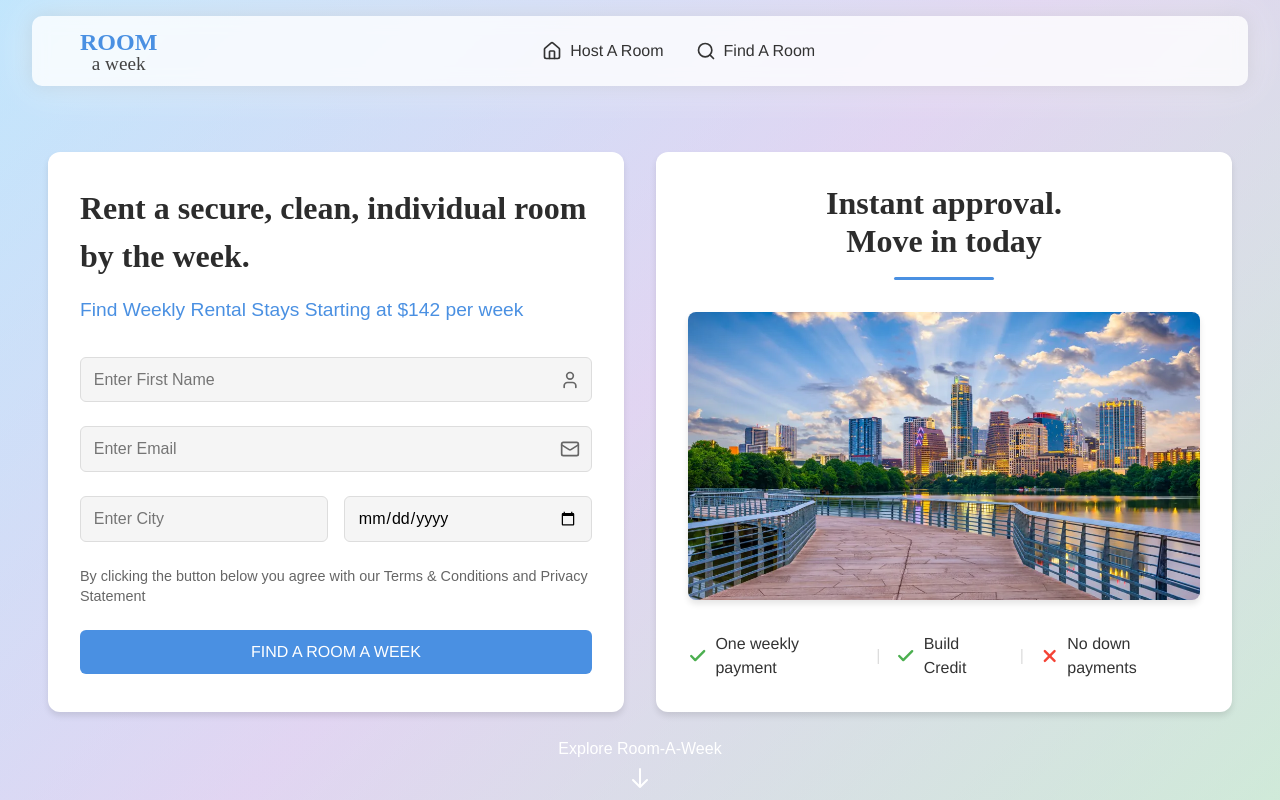
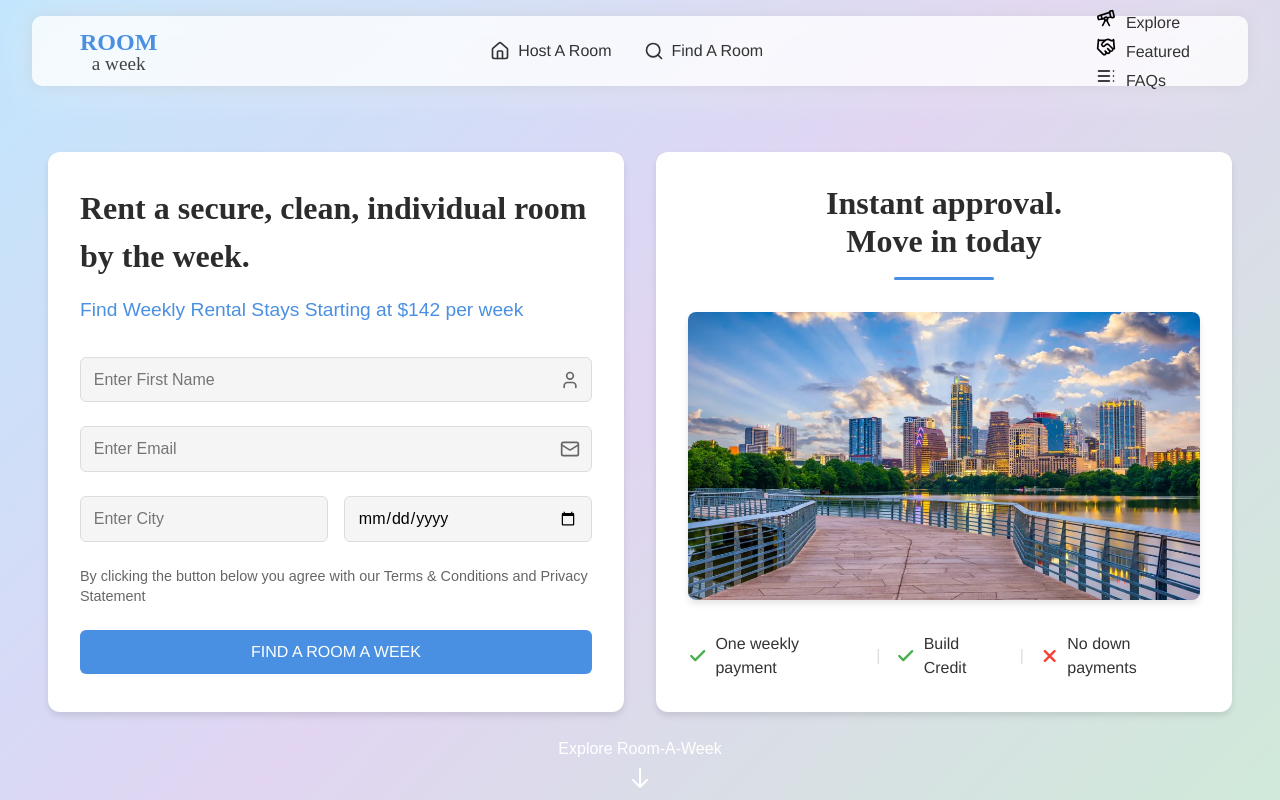
Before and after one commit to terrxrmachine/room-a-week, a React (Vite) app: page / in a window 1280 px wide. Shown: the top 800 px of the page. Built offline with nearby package versions, Linux system fonts and the light colour scheme; a web font is replaced by a local one.

Commit message:
Add navigation buttons to the header

```diff
--- a/src/components/Explore/Explore.jsx
+++ b/src/components/Explore/Explore.jsx
@@ -1,9 +1,9 @@
 import styles from "./Explore.module.css";
 import Button from "../ui/Buttons/Button";
 
-function Explore() {
+function Explore({ id }) {
   return (
-    <div className={styles.container}>
+    <div id={"explore"} className={styles.container}>
       <div className={styles.content}>
         <h2 className={styles.title}>Find a Room A Week</h2>
         <p className={styles.text}>
--- a/src/components/FAQ/FAQ.jsx
+++ b/src/components/FAQ/FAQ.jsx
@@ -3,9 +3,9 @@ import FAQCard from "./FAQCard/FAQCard";
 import InfoCard from "./InfoCard/InfoCard";
 import styles from "./FAQ.module.css";
 
-function FAQ() {
+function FAQ({id}) {
   return (
-    <div className={styles.container}>
+    <div  id={"faqs"} className={styles.container}>
       <div className={styles.forms}>
         <FAQCard />
         <InfoCard />
--- a/src/components/Featured/Featured.jsx
+++ b/src/components/Featured/Featured.jsx
@@ -2,7 +2,7 @@ import styles from "./Featured.module.css";
 import { useEffect, useState } from "react";
 import { logos } from "../../constants/logos";
 
-function Featured() {
+function Featured({id}) {
   const [isMobile, setIsMobile] = useState(false);
 
   useEffect(() => {
@@ -16,6 +16,7 @@ function Featured() {
 
   return (
     <section className={styles.featured}>
+      <div id={"featured"} className={styles.container}></div>
       <div className={styles.container}>
         <h2 className={styles.title}>
           <span className={styles.highlight}>Co-Living</span> AS FEATURED ON
--- a/src/components/Header/Header.jsx
+++ b/src/components/Header/Header.jsx
@@ -1,9 +1,21 @@
 import { Helmet } from "react-helmet-async";
 import { Link, NavLink } from "react-router-dom";
-import { Home, Search } from "lucide-react";
+import { Home, Search, Telescope, Handshake, TableOfContents } from "lucide-react";
 import styles from "./Header.module.css";
 
 function Header() {
+  const scrollToElement = (elementId) => {
+    const element = document.getElementById(elementId);
+    if (element) {
+      const scrollOptions = {
+        behavior: "smooth",
+        block: elementId === "faqs" ? "start" : "center", // from "start" only for FAQs for better view
+      };
+      element.scrollIntoView(scrollOptions);
+    }
+  };
+
+
   return (
     <>
       <Helmet>
@@ -40,6 +52,39 @@ function Header() {
               <span className={styles.mobileText}>Rent</span>
             </NavLink>
           </nav>
+
+          <div className="MenuButtonsWrapper">
+            <div className="MenuItem">
+              <Telescope size={20} />
+              <button
+                className={`${styles.MenuButtons}`}
+                onClick={() => scrollToElement("explore")}
+              >
+                Explore
+              </button>
+            </div>
+
+            <div className="MenuItem">
+              <Handshake size={20} />
+              <button
+                className={`${styles.MenuButtons}`}
+                onClick={() => scrollToElement("featured")}
+              >
+                Featured
+              </button>
+            </div>
+
+            <div className="MenuItem">
+              <TableOfContents size={20} />
+              <button
+                className={`${styles.MenuButtons}`}
+                onClick={() => scrollToElement("faqs")}
+              >
+                FAQs
+              </button>
+            </div>
+          </div>
+
         </div>
       </header>
     </>
--- a/src/components/Header/Header.module.css
+++ b/src/components/Header/Header.module.css
@@ -83,6 +83,32 @@
   width: 100%;
 }
 
+.MenuButtonsWrapper {
+  display: flex;
+  gap: 30px;
+  margin-top: 1rem;
+}
+
+.MenuItem {
+  display: flex;
+  align-items: center;
+  gap: 8px;
+}
+
+.MenuButtons {
+  padding: 5px 10px;
+  background-color: transparent;
+  border: none;
+  font-size: 16px;
+  cursor: pointer;
+  color: #333;
+  font-weight: 500;
+}
+
+.MenuButtons:hover {
+  transform: translateY(-2px);
+}
+
 .desktopText {
   display: inline;
 }
@@ -105,14 +131,27 @@
   }
 
   .desktopText {
-    display: none; /* Скрыть длинный текст */
+    display: none;
+    /* Скрыть длинный текст */
   }
 
   .mobileText {
-    display: inline; /* Показать короткий текст */
+    display: inline;
+    /* Показать короткий текст */
   }
 
   .nav a::after {
-    display: none; /* Убрать подчеркивание на мобильных, если не нужно */
+    display: none;
+    /* Убрать подчеркивание на мобильных, если не нужно */
   }
 }
+
+@media (max-width: 600px) {
+  .MenuButtonsWrapper {
+    gap: 10px;
+  }
+
+  .MenuButtons {
+    font-size: 14px;
+  }
+}
--- a/src/pages/Home.jsx
+++ b/src/pages/Home.jsx
@@ -10,12 +10,12 @@ function Home() {
   return (
     <div>
       <LeadForm />
-      <Featured />
+      <Featured id="featured" />
       <PopularCities />
       <Trending />
       <Reviews />
-      <Explore />
-      <FAQ />
+      <Explore id="explore" />
+      <FAQ id="faqs" />
     </div>
   );
 }
```
